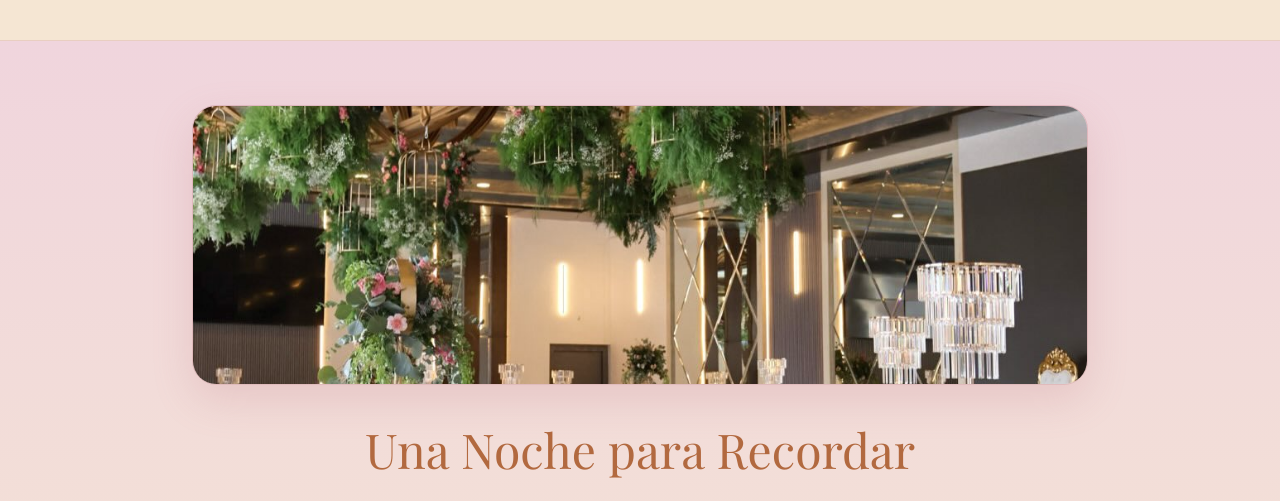
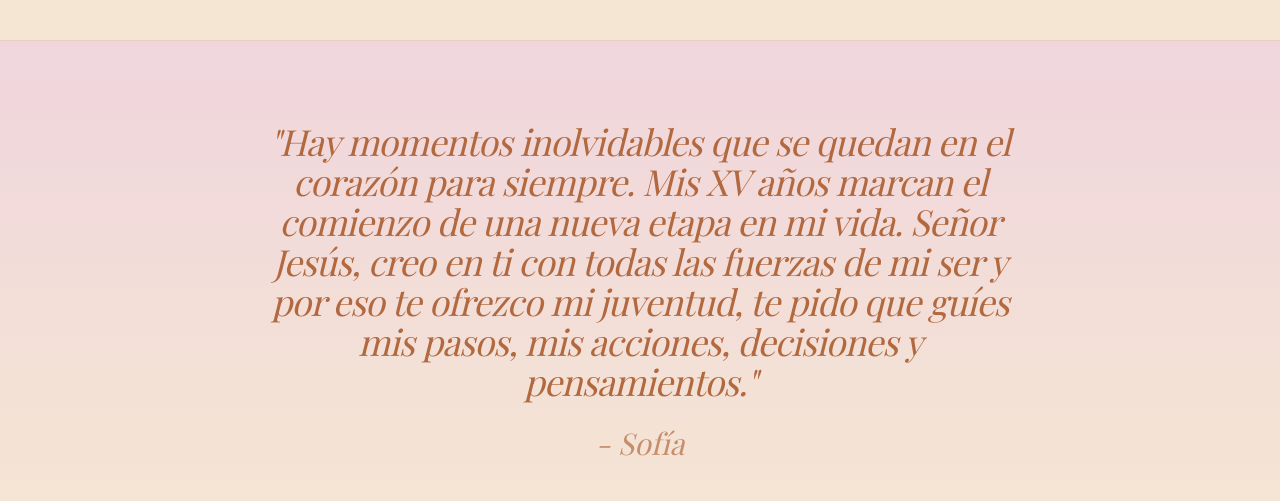
Before and after one commit to zamikos/stack2, a Next.js app in the folder sofia-xv/: page / in a window 1280 px wide. Shown: the part 1960-2461 px from the top of the page. Built offline with nearby package versions, Linux system fonts and the light colour scheme; a web font is replaced by a local one.

Commit message:
Update SofiaXV.js

```diff
--- a/sofia-xv/app/SofiaXV.js
+++ b/sofia-xv/app/SofiaXV.js
@@ -365,7 +365,7 @@ const CountdownSection = ({
   const textColor = `rgba(178, 105, 63, ${currentAlpha})`;
 
   return (
-    <section id="countdown" ref={sectionRef} className="relative w-full h-[250vh] bg-gradient-to-b from-[#F5E6D3] to-[#F0D5DD] border-t border-[#B76E79]/20">
+    <section id="countdown" ref={sectionRef} className="relative w-full h-[250vh] bg-gradient-to-b from-[#F0D5DD] to-[#F5E6D3] border-t border-[#B76E79]/20">
       <div className="sticky top-0 h-screen w-full flex flex-col items-center justify-center overflow-hidden pointer-events-none">
 
         <canvas ref={canvasRef} className="absolute inset-0 z-50" />
@@ -610,8 +610,20 @@ export default function SofiaXV() {
         </div>
       </div>
 
+      {/* Presentacion Message Section */}
+      <section className="relative z-10 w-full bg-gradient-to-b from-[#F0D5DD] to-[#F5E6D3] border-t border-[#B76E79]/20 py-20 px-6">
+        <div className="max-w-3xl mx-auto text-center">
+          <p className="font-playfair text-xl md:text-3xl lg:text-4xl leading-relaxed md:leading-[1.6] tracking-tight text-[#b2693f] italic">
+            "Hay momentos inolvidables que se quedan en el corazón para siempre. Mis XV años marcan el comienzo de una nueva etapa en mi vida. Señor Jesús, creo en ti con todas las fuerzas de mi ser y por eso te ofrezco mi juventud, te pido que guíes mis pasos, mis acciones, decisiones y pensamientos."
+          </p>
+          <p className="text-[#b2693f]/70 text-xl md:text-3xl font-playfair italic mt-6">
+            - Sofía
+          </p>
+        </div>
+      </section>
+
       {/* Details Section */}
-      <section id="details" className="relative z-10 w-full bg-gradient-to-b from-[#F0D5DD] to-[#F5E6D3] min-h-screen flex flex-col justify-center py-16 px-6 border-t border-[#B76E79]/20">
+      <section id="details" className="relative z-10 w-full bg-gradient-to-b from-[#F5E6D3] to-[#F0D5DD] min-h-screen flex flex-col justify-center py-16 px-6 border-t border-[#B76E79]/20">
         <div className="max-w-4xl mx-auto text-center w-full">
           <div className="relative w-full h-48 md:h-[35vh] max-h-80 rounded-2xl md:rounded-3xl overflow-hidden border border-[#B76E79]/30 mb-8 md:mb-10 shadow-[0_15px_40px_rgba(183,110,121,0.2)] group">
             <img
@@ -653,7 +665,7 @@ export default function SofiaXV() {
       <section
         id="gallery"
         ref={galleryContainerRef}
-        className="relative z-10 w-full bg-gradient-to-b from-[#F5E6D3] to-[#F0D5DD] border-t border-[#B76E79]/20"
+        className="relative z-10 w-full bg-gradient-to-b from-[#F0D5DD] to-[#F5E6D3] border-t border-[#B76E79]/20"
         style={{ height: `${photos.length * 120}vh` }}
       >
         <div className="sticky top-0 h-screen w-full flex flex-col items-center justify-center overflow-hidden">
@@ -691,7 +703,7 @@ export default function SofiaXV() {
       </section>
 
       {/* Personal Message Section */}
-      <section id="mensaje" className="relative z-10 w-full bg-gradient-to-b from-[#F0D5DD] to-[#F5E6D3] border-t border-[#B76E79]/20">
+      <section id="mensaje" className="relative z-10 w-full bg-gradient-to-b from-[#F5E6D3] to-[#F0D5DD] border-t border-[#B76E79]/20">
         <div className="max-w-4xl mx-auto px-4 md:px-8 w-full">
           <ScrollReveal
             text="Mis quince años marcan el comienzo de una nueva aventura, donde inicio un camino lleno de sueños y oportunidades. Dejo mi infancia en el pasado y continúo mi viaje para crear recuerdos increíbles junto a mis amigos y familia. He soñado con esta fiesta desde que era niña y me encantaría que me acompañes a celebrar esta noche tan especial y verdaderamente inolvidable."
@@ -711,7 +723,7 @@ export default function SofiaXV() {
       <CountdownSection />
 
       {/* Timeline Section */}
-      <section id="timeline" className="relative z-10 w-full bg-gradient-to-b from-[#F0D5DD] to-[#F5E6D3] pt-32 pb-20 border-t border-[#B76E79]/20 overflow-hidden">
+      <section id="timeline" className="relative z-10 w-full bg-gradient-to-b from-[#F5E6D3] to-[#F0D5DD] pt-32 pb-20 border-t border-[#B76E79]/20 overflow-hidden">
         <div className="max-w-6xl mx-auto text-center px-6 mb-16">
           <h2 className="text-4xl md:text-5xl font-light text-[#b2693f] mb-6">A Través de los Años</h2>
           <p className="text-lg md:text-xl text-[#b2693f]/80 max-w-2xl mx-auto leading-relaxed">
@@ -723,7 +735,7 @@ export default function SofiaXV() {
       </section>
 
       {/* RSVP Section */}
-      <section id="rsvp" className="relative z-10 w-full bg-gradient-to-b from-[#F5E6D3] to-[#F0D5DD] min-h-screen flex flex-col justify-center py-24 px-6 border-t border-[#B76E79]/20">
+      <section id="rsvp" className="relative z-10 w-full bg-gradient-to-b from-[#F0D5DD] to-[#F5E6D3] min-h-screen flex flex-col justify-center py-24 px-6 border-t border-[#B76E79]/20">
         <div className="max-w-xl mx-auto text-center w-full">
           <h2 className="text-4xl md:text-5xl mb-8 font-light text-[#b2693f]">Confirmar Asistencia</h2>
           <p className="text-[#b2693f]/80 mb-12">Por favor, haznos saber si puedes asistir antes del 1 de julio.</p>
```
